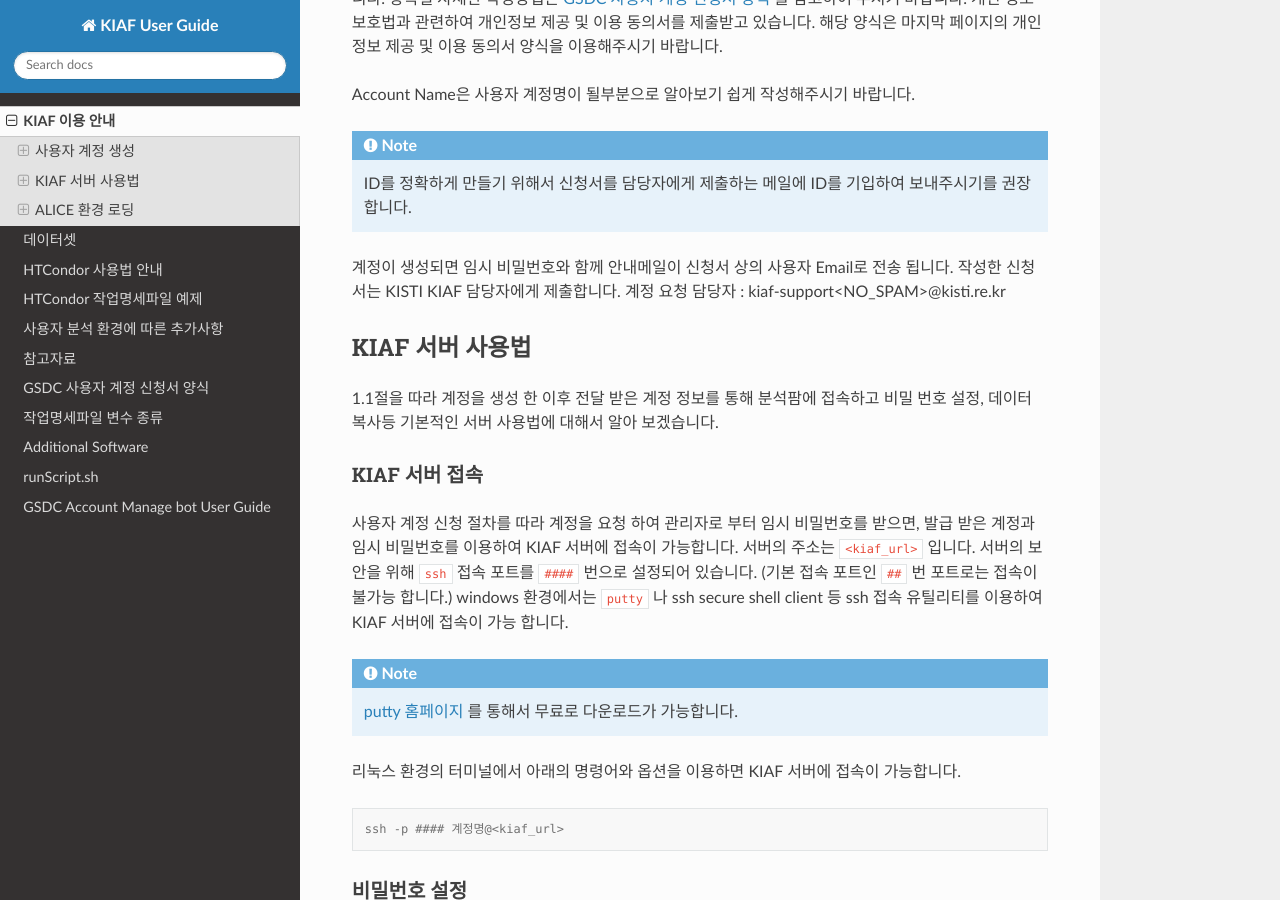
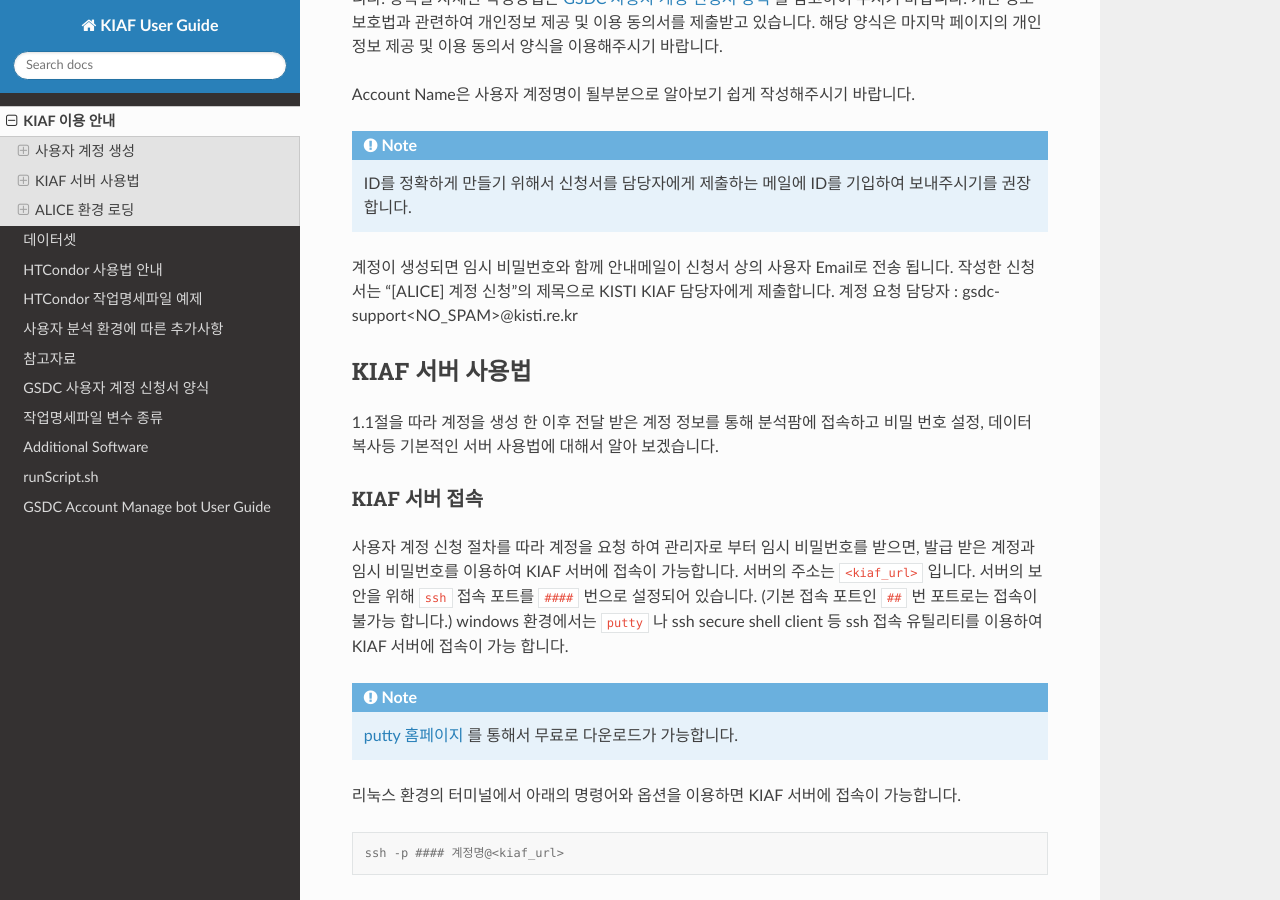
Before and after one commit to andiri/kiaf, a Sphinx documentation site: the page built from docs/source/usage.rst, in a window 1280 px wide and 900 px high, scrolled down 389 px. Built offline with Sphinx 7.4.7 and the Read the Docs theme 3.1.0, drawn with Linux system fonts in a browser that asks for light colours.

Commit message:
Update usage.rst

```diff
--- a/docs/source/usage.rst
+++ b/docs/source/usage.rst
@@ -22,8 +22,8 @@
    ID를 정확하게 만들기 위해서 신청서를 담당자에게 제출하는 메일에 ID를 기입하여 보내주시기를 권장 합니다.
 
 계정이 생성되면 임시 비밀번호와 함께 안내메일이 신청서 상의 사용자 Email로 전송 됩니다.
-작성한 신청서는 KISTI KIAF 담당자에게 제출합니다.
-계정 요청 담당자 : kiaf-support<NO_SPAM>@kisti.re.kr
+작성한 신청서는 "[ALICE] 계정 신청"의 제목으로 KISTI KIAF 담당자에게 제출합니다.
+계정 요청 담당자 : gsdc-support<NO_SPAM>@kisti.re.kr
 
 
 KIAF 서버 사용법
```
